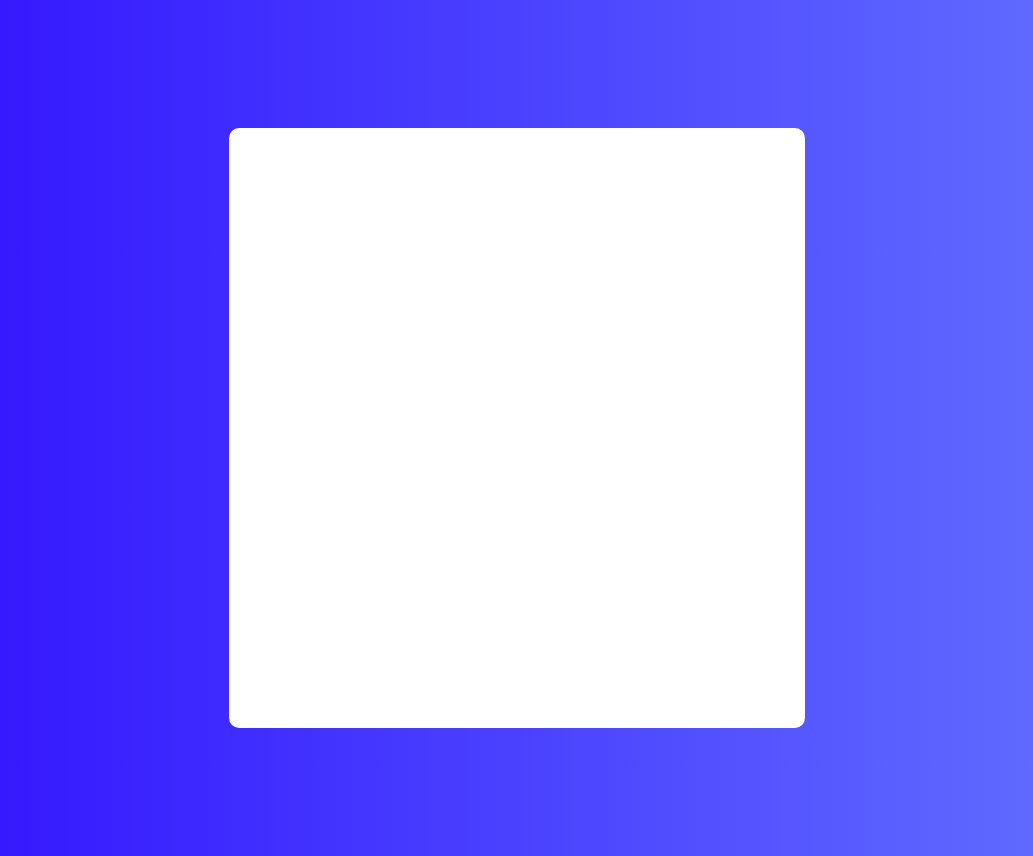
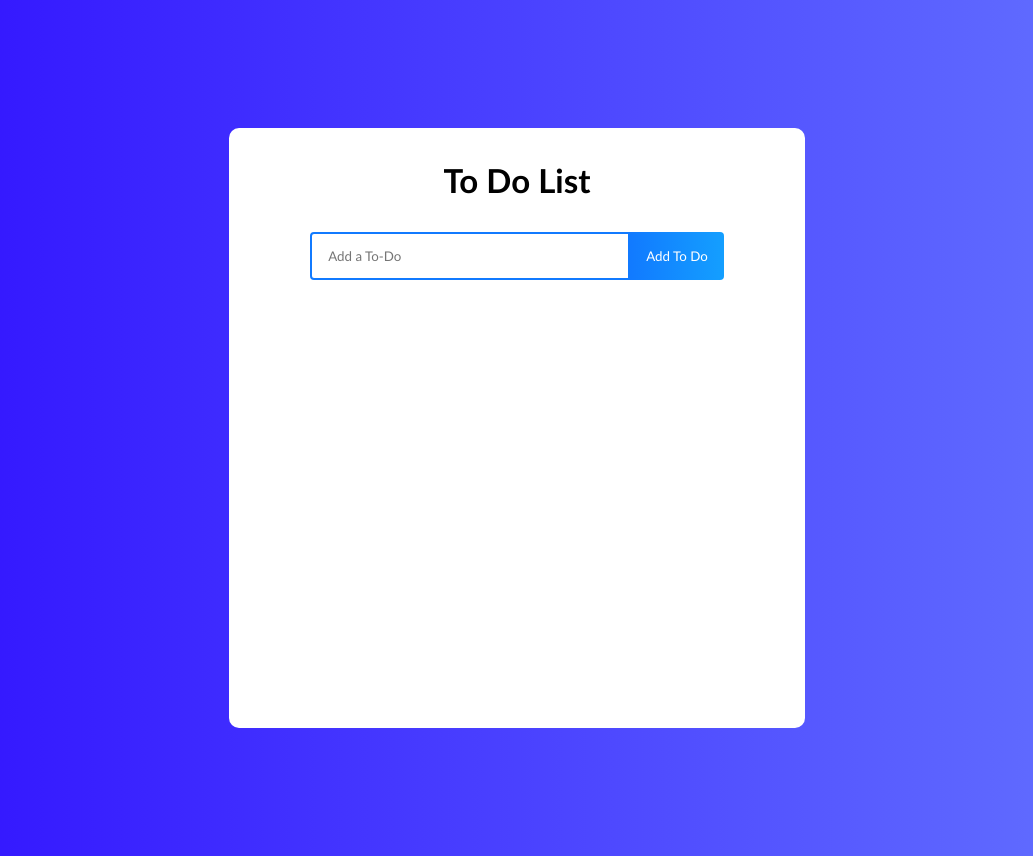
Before and after one commit to najeesimmons/react-to-do-list, a React (Create React App) app: page / in a window 1280 px wide. Shown: the whole page, without its empty margins (123-1156 px from the left). Built offline with nearby package versions, Linux system fonts and the light colour scheme.

Commit message:
created state for form input value in ToDoForm

```diff
--- a/src/App.css
+++ b/src/App.css
@@ -13,7 +13,7 @@ body {
     rgba(100, 115, 255, 1) 100%
   );
 }
-.todo-app {
+.to-do-app {
   display: flex;
   flex-direction: column;
   justify-content: start;
@@ -46,11 +46,11 @@ h1 {
   text-decoration: line-through;
 }
 
-.todo-form {
+.to-do-form {
   margin-bottom: 32px;
 }
 
-.todo-input {
+.to-do-input {
   padding: 14px 32px 14px 16px;
   border-radius: 4px 0 0 4px;
   border: 2px solid rgba(17, 122, 255, 1);
@@ -58,7 +58,7 @@ h1 {
   width: 320px;
 }
 
-.todo-button {
+.to-do-button {
   padding: 16px;
   border: none;
   border-radius: 0 4px 4px 0;
@@ -73,13 +73,13 @@ h1 {
   text-transform: capitalize;
 }
 
-.todo-container {
+.to-do-container {
   display: flex;
   flex-direction: row;
   position: relative;
 }
 
-.todo-row {
+.to-do-row {
   display: flex;
   justify-content: space-between;
   align-items: center;
--- a/src/App.js
+++ b/src/App.js
@@ -1,10 +1,12 @@
 
 import './App.css';
+import TodoForm from './components/TodoForm';
 
 function App() {
   return (
-    <div className='todo-app' >
-
+    <div className='to-do-app' >
+      <h1>To Do List</h1>
+      <TodoForm />
     </div>
   );
 }
--- a/src/components/TodoForm.js
+++ b/src/components/TodoForm.js
@@ -1,9 +1,11 @@
-import React from 'react'
+import React, { useState } from 'react'
 
 export default function TodoForm() {
+  const [input, setInput] = useState("")
   return (
-    <div>
-
-    </div>
+    <form className='to-do-form'>
+        <input onChange={(e) => setInput(e.target.value)} className='to-do-input' placeholder='Add a To-Do'/>
+        <button className='to-do-button'>Add To Do</button>
+    </form>
   )
 }
```
